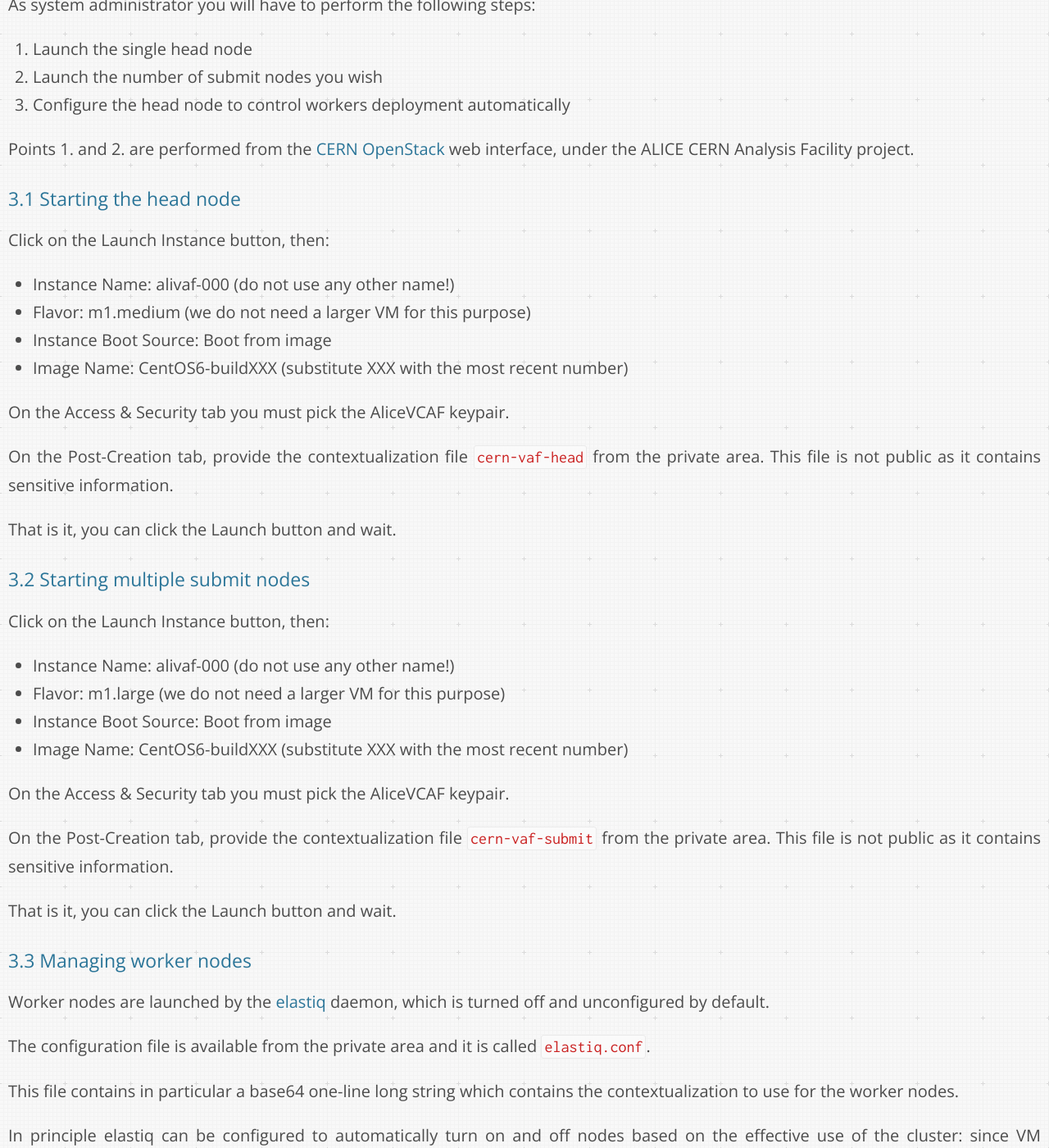
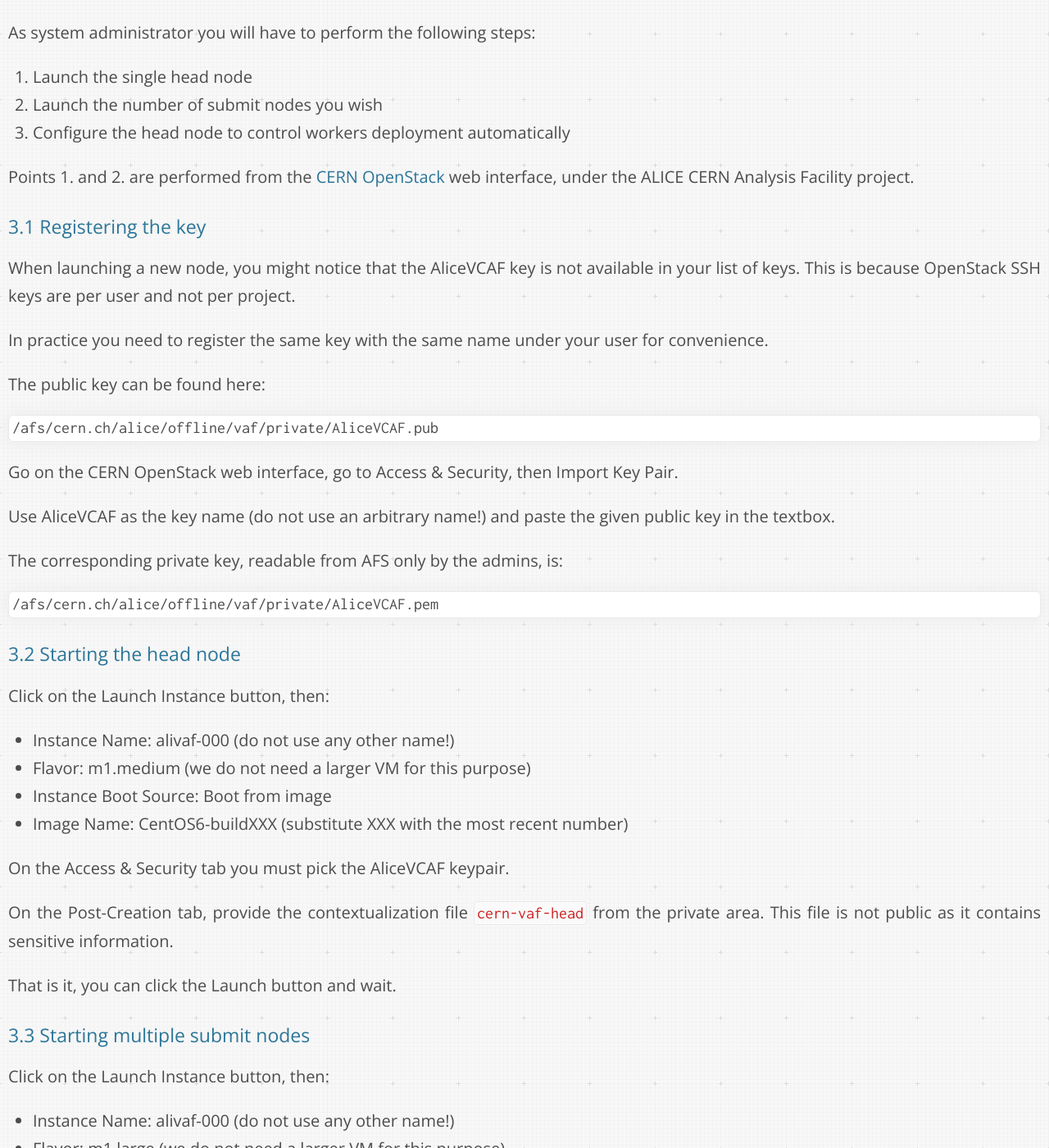
Before and after one commit to dberzano/dberzano.github.io, a Jekyll site: the page built from alice/vcaf/admin/index.md, in a window 1280 px wide and 1400 px high, scrolled down 2039 px. Shown: the whole window at 82% size. Built offline with Jekyll 4.4.1, drawn with Linux system fonts in a browser that asks for light colours; Markdown is read by kramdown in place of the engine named in the settings; some of the changed text lies outside the part shown.

Commit message:
VCAF: registering the OpenStack key

````diff
--- a/alice/vcaf/admin/index.md
+++ b/alice/vcaf/admin/index.md
@@ -79,6 +79,34 @@
 Points 1. and 2. are performed from the
 [CERN OpenStack](https://openstack.cern.ch/) web interface, under the
 **ALICE CERN Analysis Facility** project.
+
+
+### Registering the key
+
+When launching a new node, you might notice that the **AliceVCAF** key is not
+available in your list of keys. This is because OpenStack SSH keys are per user
+and not per project.
+
+In practice you need to register the same key with the same name under your user
+for convenience.
+
+The public key can be found here:
+
+```
+/afs/cern.ch/alice/offline/vaf/private/AliceVCAF.pub
+```
+
+Go on the CERN OpenStack web interface, go to **Access & Security**, then
+**Import Key Pair**.
+
+Use **AliceVCAF** as the key name (do not use an arbitrary name!) and paste the
+given public key in the textbox.
+
+The corresponding private key, readable from AFS only by the admins, is:
+
+```
+/afs/cern.ch/alice/offline/vaf/private/AliceVCAF.pem
+```
 
 
 ### Starting the head node
````
